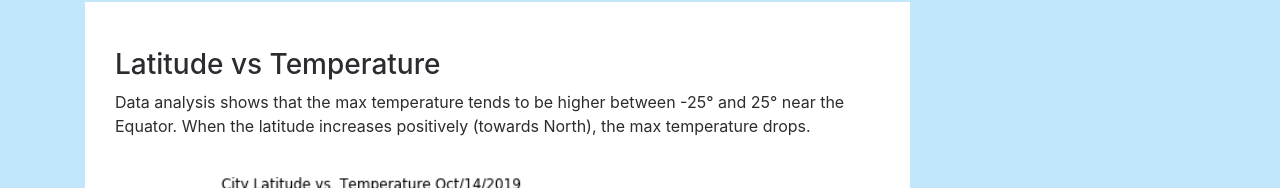
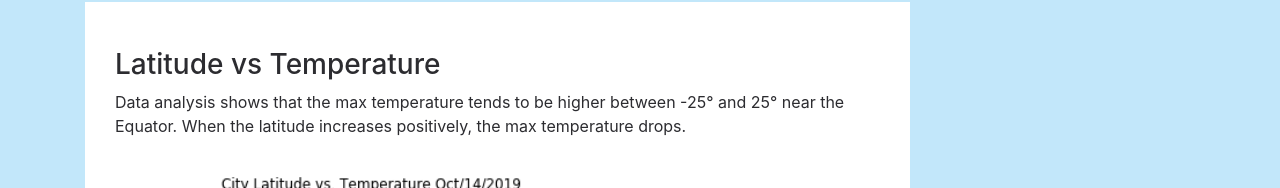
Before and after one commit to ingris2020/Web-Design-Challenge, a plain HTML site: page Temperature.html in a window 1280 px wide. Shown: the part 140-328 px from the top of the page. Drawn offline with nearby package versions, Linux system fonts and the light colour scheme.

Commit message:
updated temp file

```diff
--- a/Temperature.html
+++ b/Temperature.html
@@ -56,7 +56,7 @@
             <div class="box">
               <p>
               <h3>Latitude vs Temperature</h3>
-              <p>Data analysis shows that the max temperature tends to be higher between -25° and 25° near the Equator. When the latitude increases positively (towards North), the max temperature drops. </p>
+              <p>Data analysis shows that the max temperature tends to be higher between -25° and 25° near the Equator. When the latitude increases positively, the max temperature drops. </p>
                   <a><img border="0" alt="Plot" src="Images/LatitudeVs.TemperaturePlot.png" width="500" height="350"> </a>
 
             </p>
```
